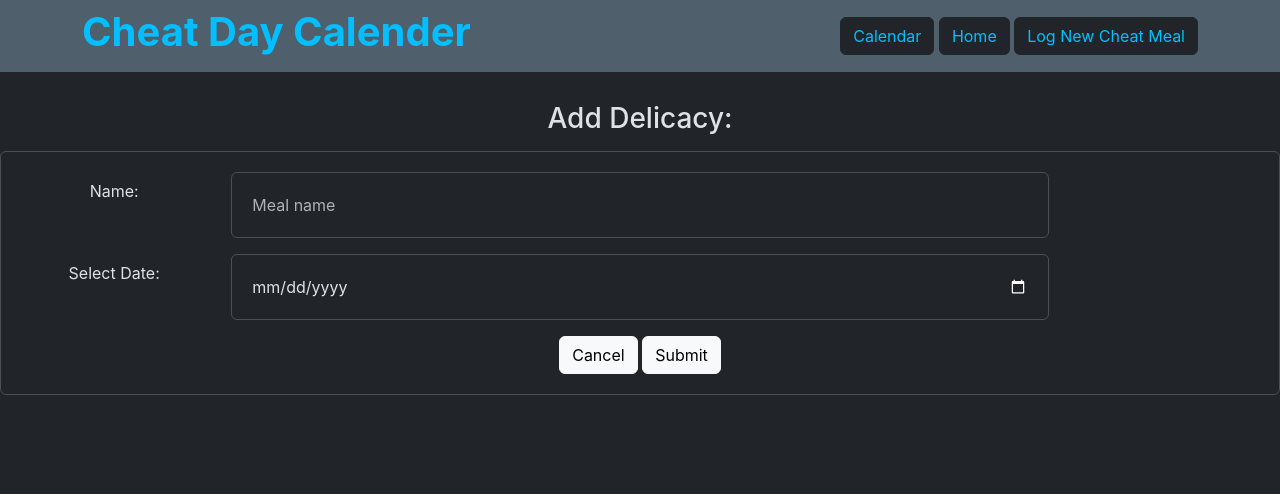
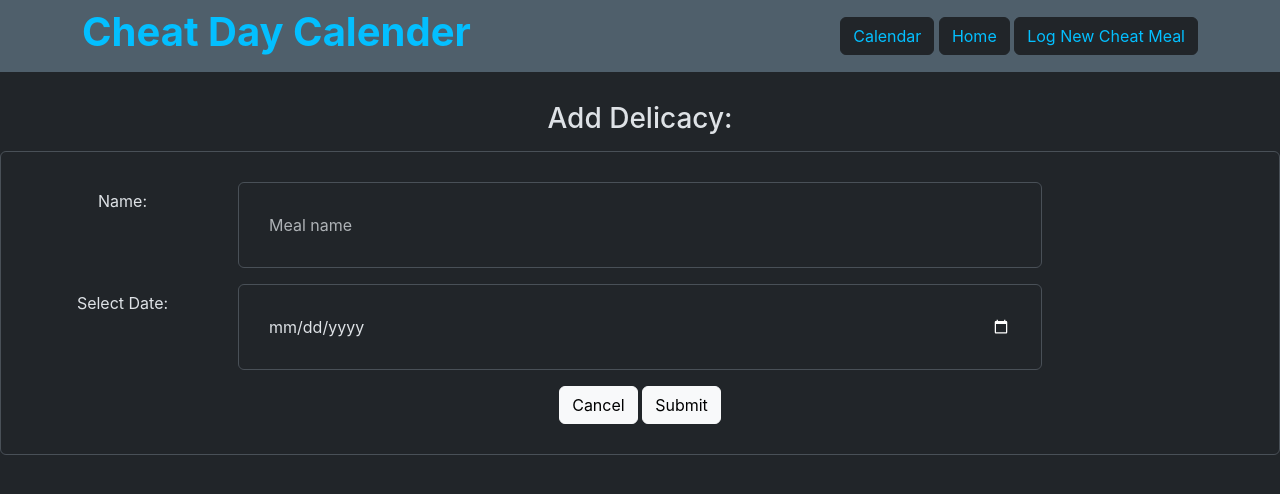
Before and after one commit to PaulDeUlloa/MERN_Cheat_Meal_Calendar, a React (Create React App) app in the folder client/: page /meals/new in a window 1280 px wide. Shown: the top 494 px of the page. Built offline with nearby package versions, Linux system fonts and the light colour scheme.

Commit message:
form control spacing and id for body

```diff
--- a/client/src/App.css
+++ b/client/src/App.css
@@ -51,7 +51,7 @@
 }
 
 .form-control{
-  padding: 20px;
+  padding: 30px;
 }
 
 #actionsSpacing{
--- a/client/src/views/Dashboard.jsx
+++ b/client/src/views/Dashboard.jsx
@@ -29,7 +29,7 @@ const Dashboard = () => {
   };
 
   return (
-    <div>
+    <div id="bodySpacing">
       <h3 id="cheatMealCounterTitle">Cheat Meals:</h3>
       <table class="table table-striped table-hover">
         <thead>
```
